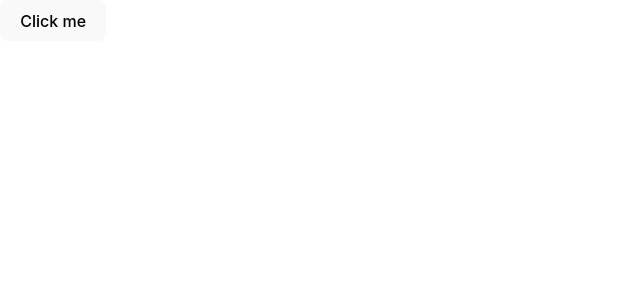
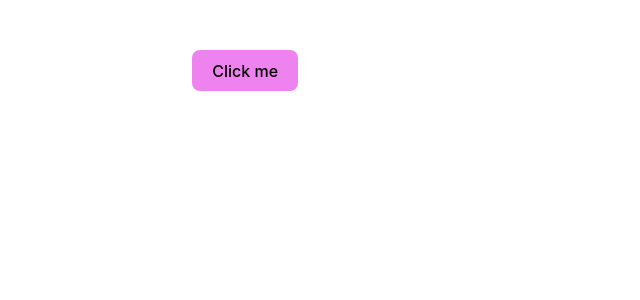
Before and after one commit to kennydl-elvia/auto-gpt-page, a React (Vite) app: page / in a window 1280 px wide. Shown: the top 300 px of the page, without its empty margins (0-640 px from the left). Built offline with nearby package versions, Linux system fonts and the light colour scheme.

Commit message:
AutoGpt: Updated App.jsx and App.css to meet human specifications.

```diff
--- /dev/null
+++ b/src/App.css
@@ -0,0 +1,3 @@
+.container {
+  margin: 50px 15%;
+}
--- a/src/App.jsx
+++ b/src/App.jsx
@@ -1,12 +1,13 @@
 import { useState } from 'react';
+import './App.css';
 
 function App() {
   const [showHello, setShowHello] = useState(false);
 
   return (
-    <>
-      {showHello ? <div>Hello from AI</div> : <button onClick={() => setShowHello(true)}>Click me</button>}
-    </>
+    <div className='container'>
+      {showHello ? <div>Hello from AI</div> : <button style={{backgroundColor: 'violet'}} onClick={() => setShowHello(true)}>Click me</button>}
+    </div>
   );
 }
 
```
